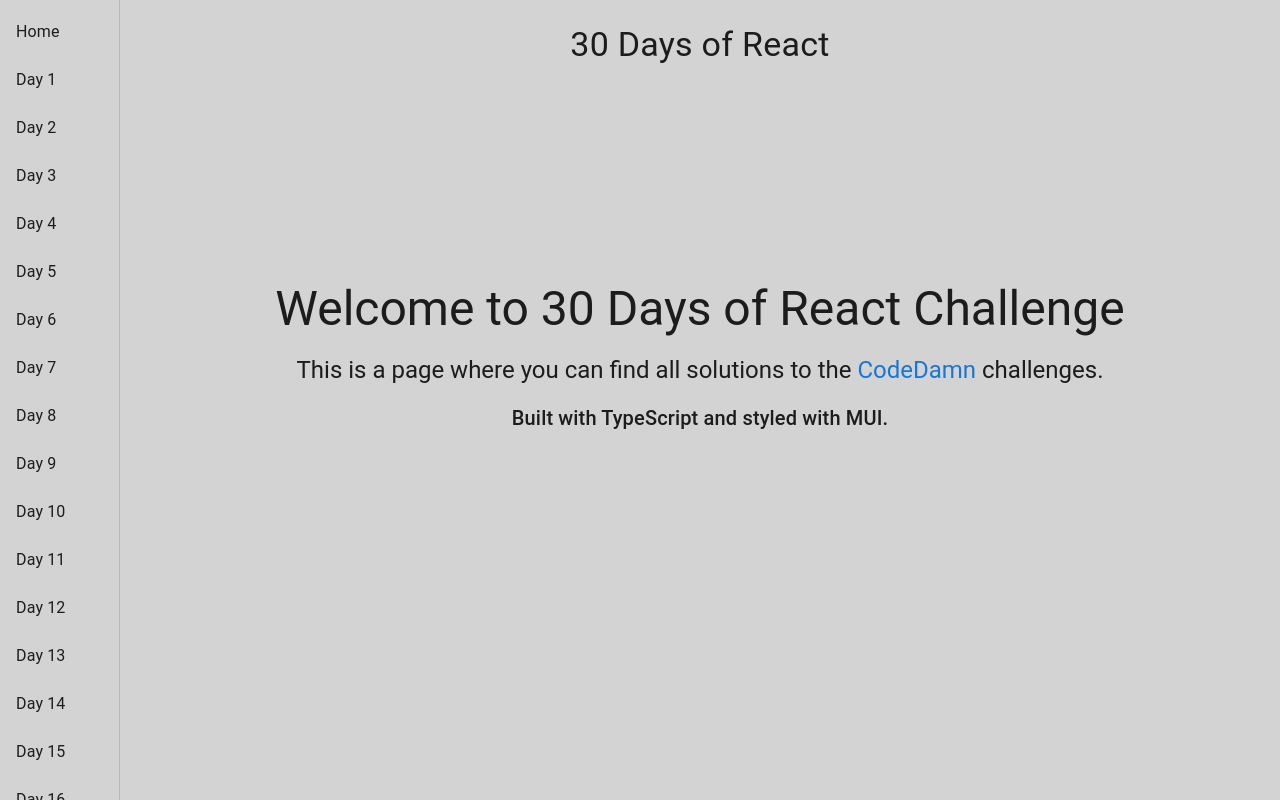
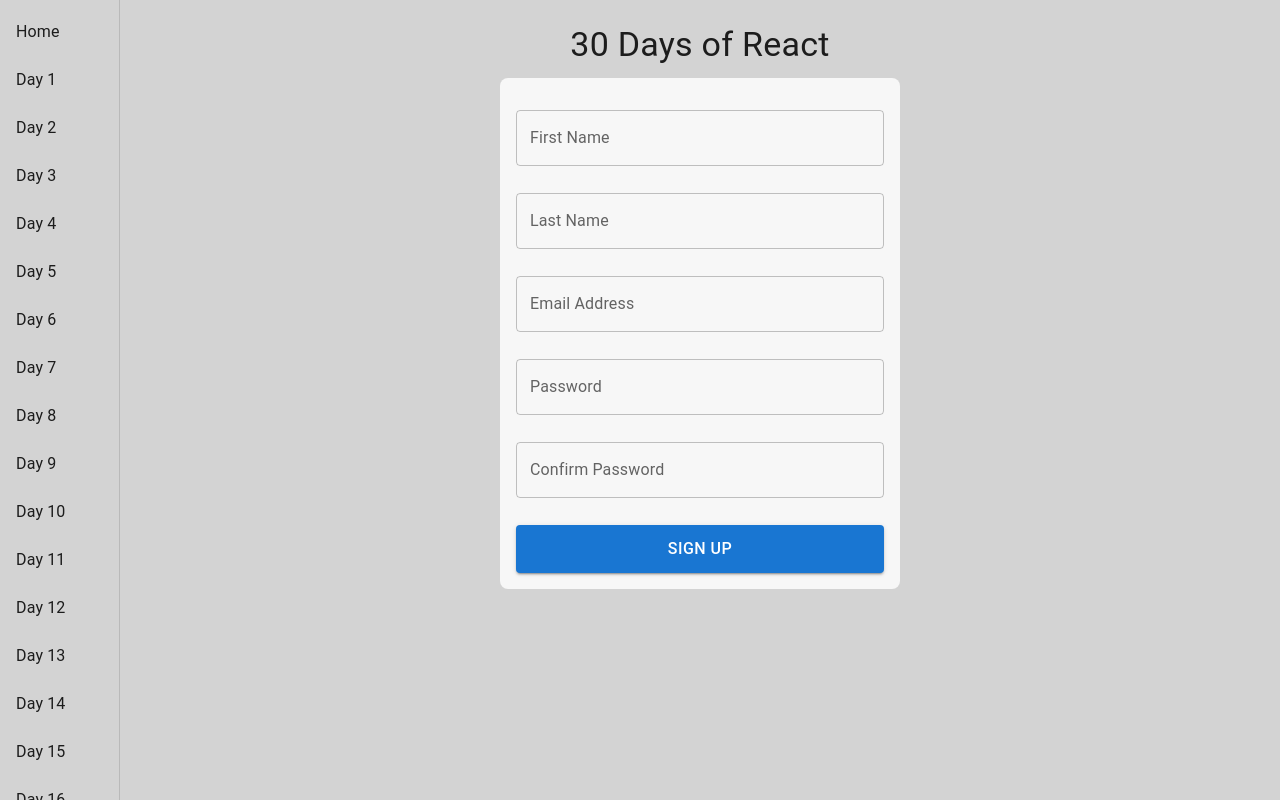
Before and after one commit to Cema2019/codedamn-challenge-30-days-of-react, a React (Vite) app: page /sign-up-form in a window 1280 px wide. Before the commit this address led to /. Built offline with nearby package versions, Linux system fonts and the light colour scheme.

Commit message:
Add SignUpForm component

```diff
--- /dev/null
+++ b/components/SignUpForm.tsx
@@ -0,0 +1,196 @@
+import React, { useState } from 'react';
+import {
+  Box,
+  TextField,
+  Button,
+  FormHelperText,
+  FormControl,
+} from '@mui/material';
+
+interface FormData {
+  firstName: string;
+  lastName: string;
+  email: string;
+  password: string;
+  confirmPassword: string;
+}
+
+interface FormErrors {
+  firstName: string;
+  lastName: string;
+  email: string;
+  password: string;
+  confirmPassword: string;
+}
+
+const SignUpForm: React.FC = () => {
+  const [formData, setFormData] = useState<FormData>({
+    firstName: '',
+    lastName: '',
+    email: '',
+    password: '',
+    confirmPassword: '',
+  });
+
+  const [errors, setErrors] = useState<FormErrors>({
+    firstName: '',
+    lastName: '',
+    email: '',
+    password: '',
+    confirmPassword: '',
+  });
+
+  const handleSubmit = (e: React.FormEvent) => {
+    e.preventDefault();
+
+    const newErrors: FormErrors = {
+      firstName: '',
+      lastName: '',
+      email: '',
+      password: '',
+      confirmPassword: '',
+    };
+    let isValid = true;
+
+    // First Name validation
+    if (!formData.firstName) {
+      newErrors.firstName = 'First name cannot be empty.';
+      isValid = false;
+    }
+
+    // Last Name validation
+    if (!formData.lastName) {
+      newErrors.lastName = 'Last name cannot be empty.';
+      isValid = false;
+    }
+
+    // Email validation
+    if (!/\S+@\S+\.\S+/.test(formData.email)) {
+      newErrors.email = 'Invalid email address.';
+      isValid = false;
+    }
+
+    // Password validation
+    if (formData.password.length < 8) {
+      newErrors.password = 'Password must be greater than 7 characters.';
+      isValid = false;
+    }
+
+    // Confirm Password validation
+    if (formData.password !== formData.confirmPassword) {
+      newErrors.confirmPassword = 'Passwords do not match.';
+      isValid = false;
+    }
+
+    if (isValid) {
+      console.log('Form submitted successfully');
+    } else {
+      setErrors(newErrors);
+    }
+  };
+
+  const handleChange = (e: React.ChangeEvent<HTMLInputElement>) => {
+    const { name, value } = e.target;
+    setFormData({ ...formData, [name]: value });
+  };
+
+  return (
+    <Box
+      sx={{
+        display: 'flex',
+        flexDirection: 'column',
+        alignItems: 'center',
+        maxWidth: 400,
+        margin: 'auto',
+        padding: 2,
+        fontFamily: 'sans-serif',
+        backgroundColor: '#f7f7f7',
+        borderRadius: 2,
+      }}
+    >
+      <form onSubmit={handleSubmit} style={{ width: '100%' }}>
+        <FormControl
+          fullWidth
+          margin="normal"
+          error={Boolean(errors.firstName)}
+        >
+          <TextField
+            label="First Name"
+            name="firstName"
+            value={formData.firstName}
+            onChange={handleChange}
+            variant="outlined"
+          />
+          <FormHelperText>{errors.firstName}</FormHelperText>
+        </FormControl>
+
+        <FormControl fullWidth margin="normal" error={Boolean(errors.lastName)}>
+          <TextField
+            label="Last Name"
+            name="lastName"
+            value={formData.lastName}
+            onChange={handleChange}
+            variant="outlined"
+          />
+          <FormHelperText>{errors.lastName}</FormHelperText>
+        </FormControl>
+
+        <FormControl fullWidth margin="normal" error={Boolean(errors.email)}>
+          <TextField
+            label="Email Address"
+            name="email"
+            type="email"
+            value={formData.email}
+            onChange={handleChange}
+            variant="outlined"
+          />
+          <FormHelperText>{errors.email}</FormHelperText>
+        </FormControl>
+
+        <FormControl fullWidth margin="normal" error={Boolean(errors.password)}>
+          <TextField
+            label="Password"
+            name="password"
+            type="password"
+            value={formData.password}
+            onChange={handleChange}
+            variant="outlined"
+          />
+          <FormHelperText>{errors.password}</FormHelperText>
+        </FormControl>
+
+        <FormControl
+          fullWidth
+          margin="normal"
+          error={Boolean(errors.confirmPassword)}
+        >
+          <TextField
+            label="Confirm Password"
+            name="confirmPassword"
+            type="password"
+            value={formData.confirmPassword}
+            onChange={handleChange}
+            variant="outlined"
+          />
+          <FormHelperText>{errors.confirmPassword}</FormHelperText>
+        </FormControl>
+
+        <Button
+          type="submit"
+          variant="contained"
+          color="primary"
+          sx={{
+            marginTop: 2,
+            padding: '10px 20px',
+            fontSize: '16px',
+            width: '100%',
+          }}
+        >
+          Sign Up
+        </Button>
+      </form>
+    </Box>
+  );
+};
+
+export default SignUpForm;
--- a/routes/routeConfig.tsx
+++ b/routes/routeConfig.tsx
@@ -15,6 +15,8 @@ import TipCalculator from '../components/TipCalculator';
 import BasicPolling from '../components/BasicPolling';
 import InterestCalculator from '../components/InterestCalculator';
 import SimpleClock from '../components/SimpleClock';
+import SignUpForm from '../components/SignUpForm';
+
 
 export const routeConfig = [
   { path: '/', element: <HomePage />, label: 'Home' },
@@ -50,4 +52,5 @@ export const routeConfig = [
     label: 'Day 15',
   },
   { path: '/simple-clock', element: <SimpleClock />, label: 'Day 16' },
+  { path: '/sign-up-form', element: <SignUpForm />, label: 'Day 17' },
 ];
```
